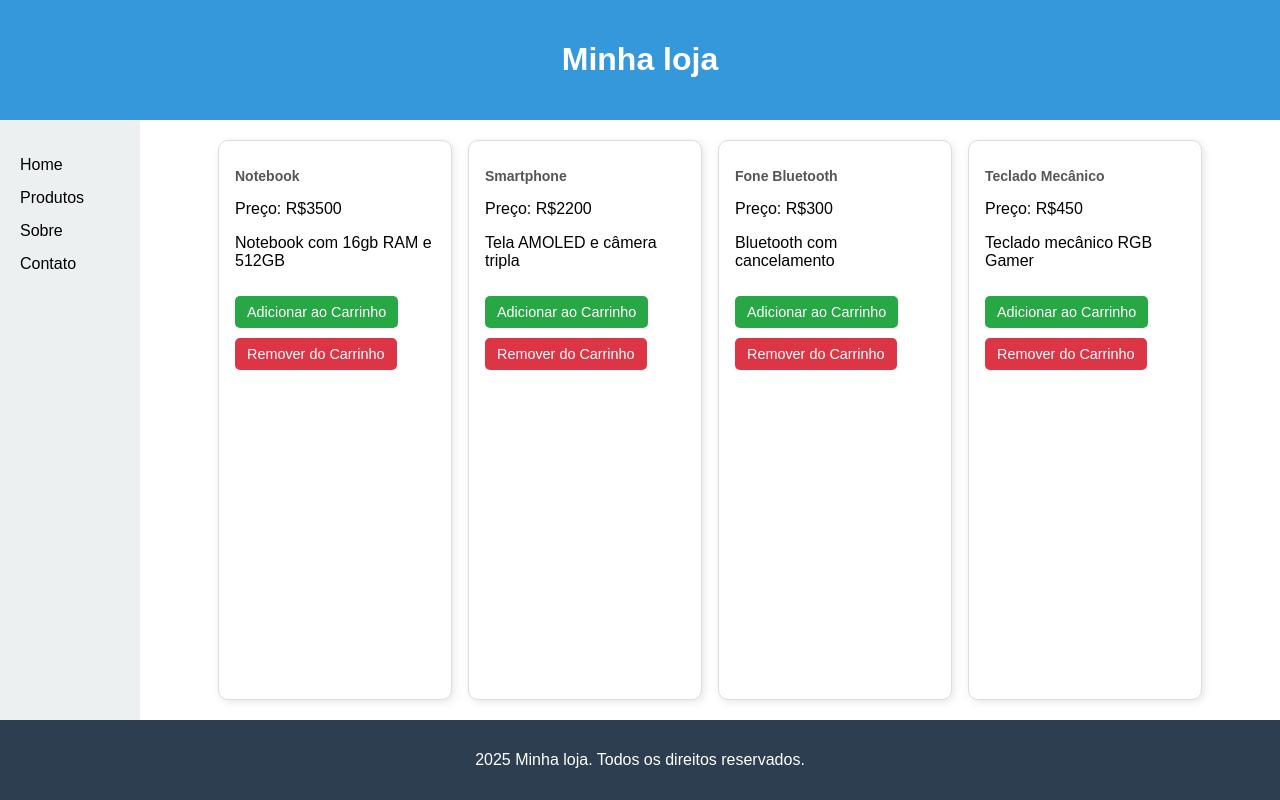
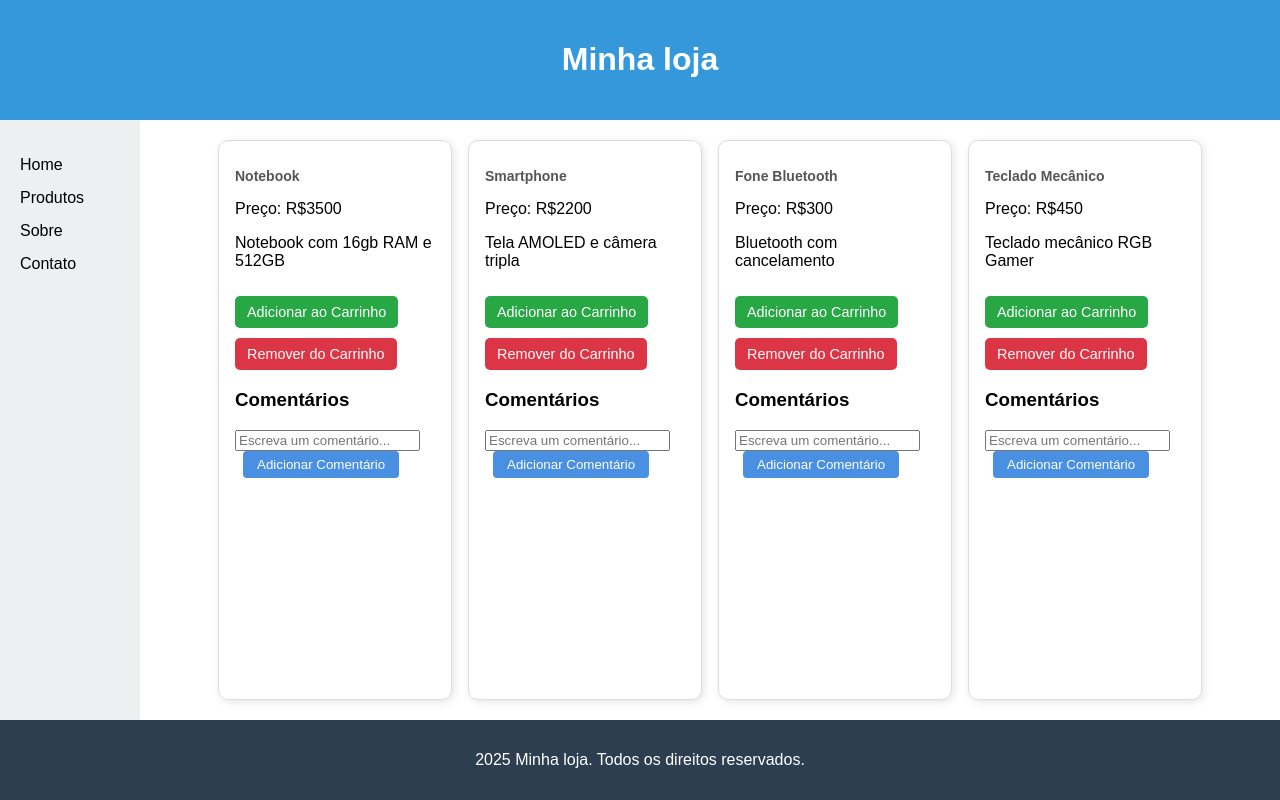
Before and after one commit to EmerSormany/UNI-1-Atv.Criacao-de-Aplicacao-React, a React (Create React App) app in the folder produtos-app/: page / in a window 1280 px wide. Built offline with nearby package versions, Linux system fonts and the light colour scheme.

Commit message:
feat: section of comments with edition and delete buttons. resolution in class

```diff
--- a/produtos-app/src/components/produtctCard/ProductCard.css
+++ b/produtos-app/src/components/produtctCard/ProductCard.css
@@ -45,3 +45,56 @@
 .button-remove-to-cart:hover {
     background-color: #c82333;
 }
+
+.comment-button {
+    background-color: #4a90e2; /* azul leve */
+    color: #fff;
+    border: none;
+    padding: 6px 14px;
+    border-radius: 4px;
+    cursor: pointer;
+    margin-left: 8px;
+    transition: background 0.2s;
+}
+
+.comment-button:hover {
+    background-color: #357abd;
+}
+
+.edit-button {
+    background-color: #ffe066; /* amarelo */
+    color: #333;
+    border: 1px solid #e6c200;
+    padding: 4px 10px;
+    border-radius: 4px;
+    cursor: pointer;
+    transition: background 0.2s;
+}
+
+.edit-button:hover {
+    background-color: #ffd700;
+}
+
+.delete-button {
+    background-color: #e74c3c; /* vermelho */
+    color: #fff;
+    border: none;
+    padding: 4px 10px;
+    border-radius: 4px;
+    cursor: pointer;
+    transition: background 0.2s;
+}
+
+.delete-button:hover {
+    background-color: #c0392b;
+}
+
+.comments-list {
+    margin-bottom: 12px;
+}
+
+.comment-actions {
+    display: flex;
+    gap: 8px;
+    margin-top: 4px;
+}
--- a/produtos-app/src/components/produtctCard/ProductCard.js
+++ b/produtos-app/src/components/produtctCard/ProductCard.js
@@ -1,9 +1,42 @@
-import React from "react";
+import React, { useState } from "react";
 import "./ProductCard.css";
 
 function ProductCard({product, onAddToCart, onRemoveToCart}) {
+    const {name, price, description} = product;
 
-    const {name, price, description} = product
+    const [comment, setComment] = useState("");
+    const [comments, setComments] = useState([]);
+    const [editIndex, setEditIndex] = useState(null);
+
+    const handleAddComment = () => {
+        if (comment.trim() !== "") {
+            if (editIndex !== null) {
+                // edita comentário
+                const updatedComments = [...comments];
+                updatedComments[editIndex] = comment;
+                setComments(updatedComments);
+                setEditIndex(null);
+            } else {
+                // adiciona novo comentário
+                setComments([...comments, comment]);
+            }
+                setComment("");
+        }
+    };
+
+    const handleEditComment = (idx) => {
+        setComment(comments[idx]);
+        setEditIndex(idx);
+    };
+
+    const handleDeleteComment = (idx) => {
+        setComments(comments.filter((_, i) => i !== idx));
+        // Se estiver editando o comentário que foi deletado, limpa o input
+        if (editIndex === idx) {
+            setComment("");
+            setEditIndex(null);
+        }
+    };
 
     return (
         <div className="product-card">
@@ -16,8 +49,52 @@ function ProductCard({product, onAddToCart, onRemoveToCart}) {
             <button className="button-remove-to-cart" onClick={()=> onRemoveToCart(product.id)}>
                 Remover do Carrinho
             </button>
+
+            <div className="comments-section">
+                <h3>Comentários</h3>
+                <input
+                    type="text"
+                    value={comment}
+
+                    onChange={e => {
+                        console.log(comment);
+                        setComment(e.target.value)
+                    }}
+
+                    placeholder="Escreva um comentário..."
+                />
+                <button className="comment-button" onClick={handleAddComment}>
+                    {editIndex !== null ? "Salvar" : "Adicionar Comentário"}
+                </button>
+
+                {comments.length > 0 && (
+                    <ul className="comments-list">
+                        {comments.map((c, idx) => (
+                            <li key={idx}>
+                                <>
+                                {c}
+                                </>
+                                <div className="comment-actions">
+                                <button
+                                    className="edit-button"
+                                    onClick={() => handleEditComment(idx)}
+                                >
+                                    Editar
+                                </button>
+                                <button
+                                    className="delete-button"
+                                    onClick={() => handleDeleteComment(idx)}
+                                >
+                                    Deletar
+                                </button>
+                                </div>
+                            </li>
+                        ))}
+                    </ul>
+                )}
+            </div>
         </div>
-    )
+    );
 }
 
 export default ProductCard;
```
